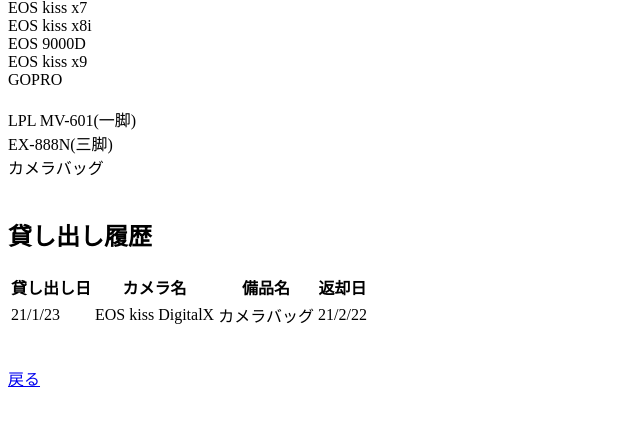
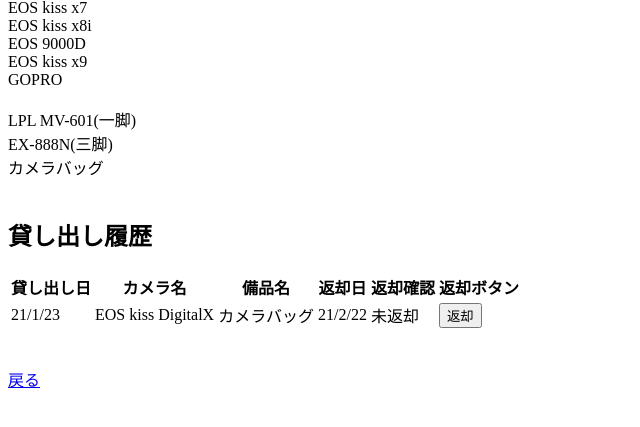
Before and after one commit to hiroki022/django_app, a Django app: page /yoyaku_system/ in a window 1280 px wide. Shown: the part 318-745 px from the top of the page, without its empty margins (0-640 px from the left). Run offline with Django 3.2, Linux system fonts and the light colour scheme; a user stored in the database is signed in; data comes from the database, SQL or seed files in the repository; both versions use the stored data as it was after the commit.

Commit message:
返却ボタンの設定

```diff
--- a/yoyaku_system/forms.py
+++ b/yoyaku_system/forms.py
@@ -1,5 +1,5 @@
 from django import forms
-from .models import Booking, Camera_manage, Equipment_manage
+from .models import Booking, Camera_manage, Equipment_manage, Booking
 from django.utils import timezone
 import datetime
 
--- a/yoyaku_system/models.py
+++ b/yoyaku_system/models.py
@@ -9,7 +9,7 @@
     user_ID = models.CharField(default='', max_length=100, verbose_name='ユーザーID')
     lending_day = models.DateTimeField() # auto_now_addのほうが良いかもしれない
     return_day = models.DateTimeField()
-    returned = models.BooleanField()
+    returned = models.BooleanField(default=False)
     camera_name = models.CharField(default='',max_length=100, verbose_name='カメラ名')
     equipment_name = models.CharField(default='',max_length=100,verbose_name='備品名')
     #user_mail = models.EmailField(max_length=150, blank=True)
--- a/yoyaku_system/templates/yoyaku_system/index.html
+++ b/yoyaku_system/templates/yoyaku_system/index.html
@@ -43,14 +43,35 @@
             <th>カメラ名</th>
             <th>備品名</th>
             <th>返却日</th>
+            <th>返却確認</th>
+            <th>返却ボタン</th>
         </tr>
-        {% if booking %}
+{% if booking %}
         {% for booking in booking %}
 		<tr>
             <td>{{ booking.lending_day|date:"y/n/j" }}</td>
             <td>{{ booking.camera_name }}</td>
             <td>{{ booking.equipment_name }}</td>
             <td>{{ booking.return_day|date:"y/n/j" }}</td>
+            {% if booking.returned %}
+            <td>返却済み</td>
+            <td>
+                <form action="{% url 'index' %}" method ="post">
+                    {% csrf_token %}
+                    <button type="submit" name="re2" value="False">取り消し</button>
+                </form>
+            </td>
+
+            {% else %}
+            <td>未返却</td>
+            <td>
+                <form action="{% url 'index' %}" method ="post">
+                    {% csrf_token %}
+                    <button type="submit" name="re" value="True">返却</button>
+                </form>
+            </td>
+            {% endif %}
+
         </tr>
         {% endfor %}
 	</tbody>
--- a/yoyaku_system/templates/yoyaku_system/not_booking.html
+++ b/yoyaku_system/templates/yoyaku_system/not_booking.html
@@ -9,7 +9,7 @@
 
 <h2>すでに貸し出されているため、予約できません。</h2>
 
-<a href="{{request.META.HTTP_REFERER}}">戻る</a>
+<a href="/yoyaku_system/">戻る</a>
 
 </body>
 </html>
--- a/yoyaku_system/views.py
+++ b/yoyaku_system/views.py
@@ -5,7 +5,7 @@
 import datetime
 from django.contrib.auth.decorators import login_required
 
-@login_required
+@login_required #ここから下はログインしないと見れない
 
 # Create your views here.
 def index(request):
@@ -13,6 +13,12 @@
     equipment_data = Equipment_manage.objects.all()
     user_name = request.user.username
     booking_data = Booking.objects.all().filter(user_name=user_name)
+
+    if request.method == 'POST': #返却ボタン
+        if 're' in request.POST:
+            booking_data.update(returned=True)
+        if 're2' in request.POST:
+            booking_data.update(returned=False)
 
     params = {
         'camera': camera_data,
@@ -22,8 +28,6 @@
     }
 
     return render(request, 'yoyaku_system/index.html', params)
-
-
 
 def yoyaku(request):
     camera_data = Camera_manage.objects.all()
@@ -47,7 +51,6 @@
     camera_data = Camera_manage.objects.all()
     equipment_data = Equipment_manage.objects.all()
 
-
     camera_post = request.POST['camera_name']
     equipment_post = request.POST['equipment_name']
 
@@ -58,11 +61,9 @@
     camera = Camera_manage.objects.get(camera_number=camera_post)
     equipment = Equipment_manage.objects.get(equipment_number=equipment_post)
 
-    """
-    conf(request, camera, equipment)
+    conf(request, camera, equipment) #個数を確認して物品が無ければ別のページを表示
     if (camera.camera_quantity < 0 or equipment.equipment_quantity < 0):
-    return render(request, 'yoyaku_system/not_booking.html')
-    """
+        return render(request, 'yoyaku_system/not_booking.html')
 
     params = {
         'camera_data': camera_data,
@@ -80,7 +81,7 @@
     return render(request, 'yoyaku_system/confirm.html', params)
 
 
-def conf(camera, equipment):
+def conf(request,camera, equipment):
         #残り個数
     c_residue = camera.camera_quantity - 1
     e_residue = equipment.equipment_quantity - 1
```
Also changed, not shown: db.sqlite3.
